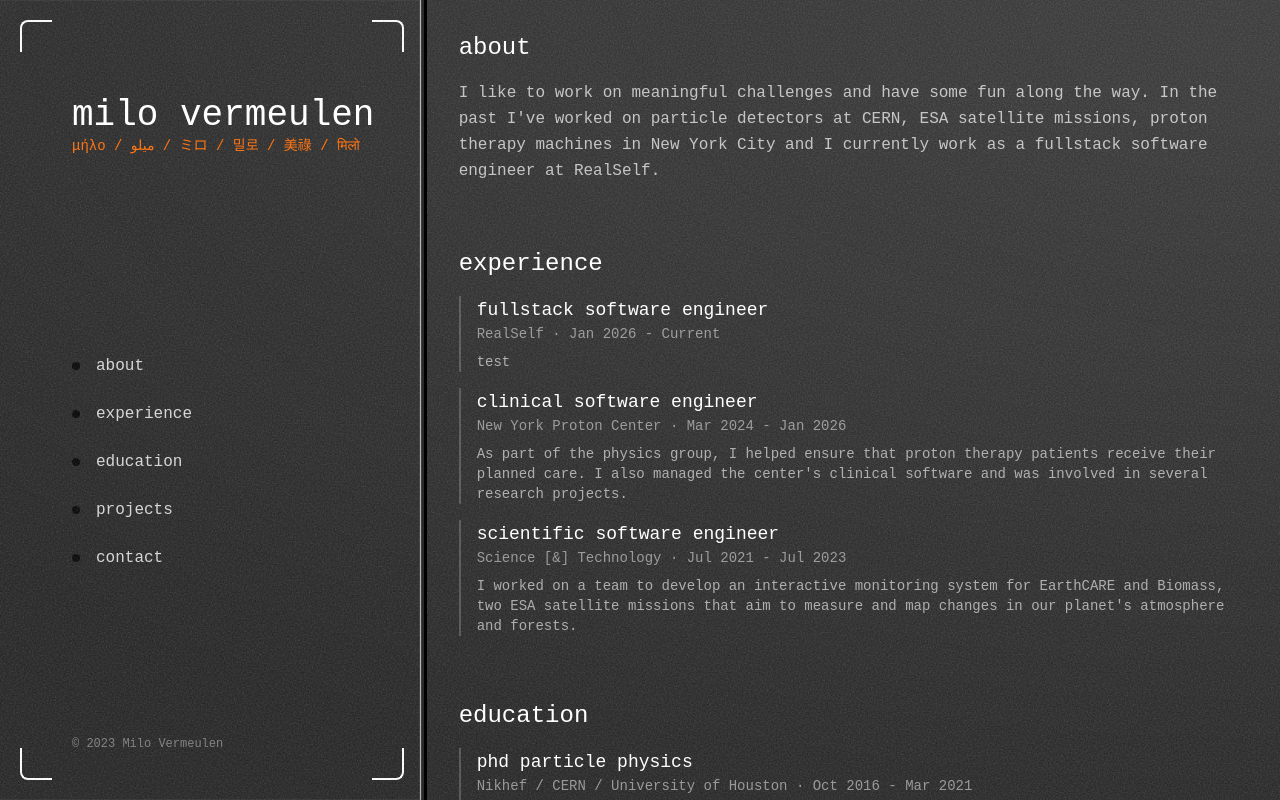
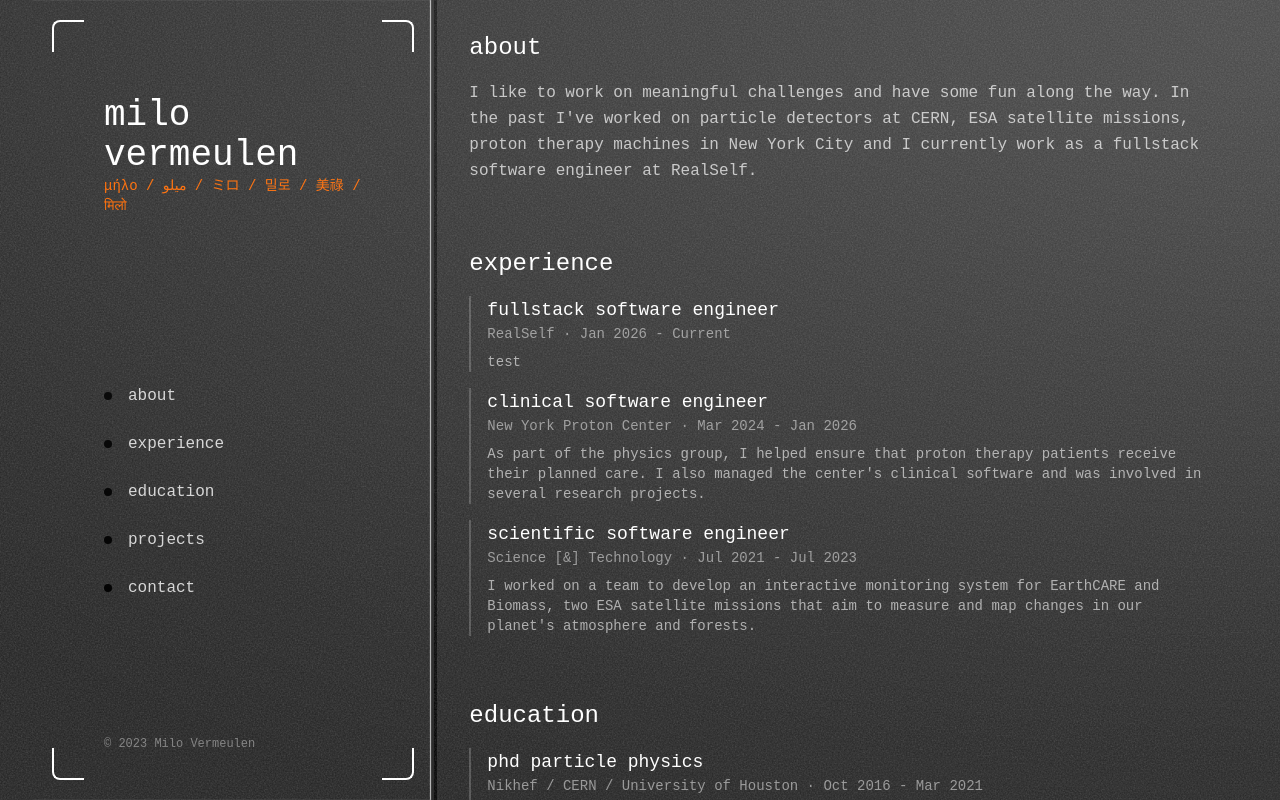
Before and after one commit to mivermeu/milovermeulen.com, a SvelteKit app: page / in a window 1280 px wide. Built offline with nearby package versions, Linux system fonts and the light colour scheme.

Commit message:
Continue noise pattern off the main content

```diff
--- a/src/routes/+layout.svelte
+++ b/src/routes/+layout.svelte
@@ -1,6 +1,7 @@
 <script lang="ts">
     import '../app.css';
     import favicon from '$lib/assets/favicon.svg';
+    import Noise from '$lib/components/Noise.svelte';
 
     let { children } = $props();
 </script>
@@ -10,9 +11,10 @@
 <div class="relative min-h-screen w-full overflow-x-hidden bg-[#222] text-white">
     <!-- Global glow -->
     <div
-        class="pointer-events-none fixed top-0 left-full z-0 h-[300%] w-[400%] -translate-x-1/2 -translate-y-1/2 rounded-full
-        bg-radial from-white/10 via-transparent to-transparent blur-[120px]"
+        class="pointer-events-none fixed top-0 left-full z-100 h-[300%] w-[400%] -translate-x-1/2 -translate-y-1/2 rounded-full
+        bg-radial from-white/20 via-transparent to-transparent blur-[120px]"
     ></div>
+    <Noise />
 
     {@render children()}
 </div>
--- a/src/routes/+page.svelte
+++ b/src/routes/+page.svelte
@@ -9,7 +9,7 @@
     import Education from '$lib/sections/Education.svelte';
 </script>
 
-<div class="flex h-screen w-screen">
+<div class="container mx-auto flex h-screen px-4 sm:px-6 lg:px-8">
     <BracketedSection className="w-1/3 h-screen border-r-3 border-black">
         <div
             class="pointer-events-none absolute inset-0 z-20 shadow-[inset_-4px_0_1px_rgba(255,255,255,0.8)]"
@@ -17,13 +17,12 @@
         <div
             class="pointer-events-none absolute inset-0 z-20 shadow-[inset_-3px_0_1px_rgba(0,0,0,0.8)]"
         ></div>
-        <Noise />
         <div class="h-full p-6 pl-12">
             <Aside />
         </div>
     </BracketedSection>
 
-    <main class="w-2/3 overflow-y-auto">
+    <main class="z-10 w-2/3 overflow-y-auto bg-[#222]">
         <div class="relative p-8">
             <Noise />
             <About />
```
